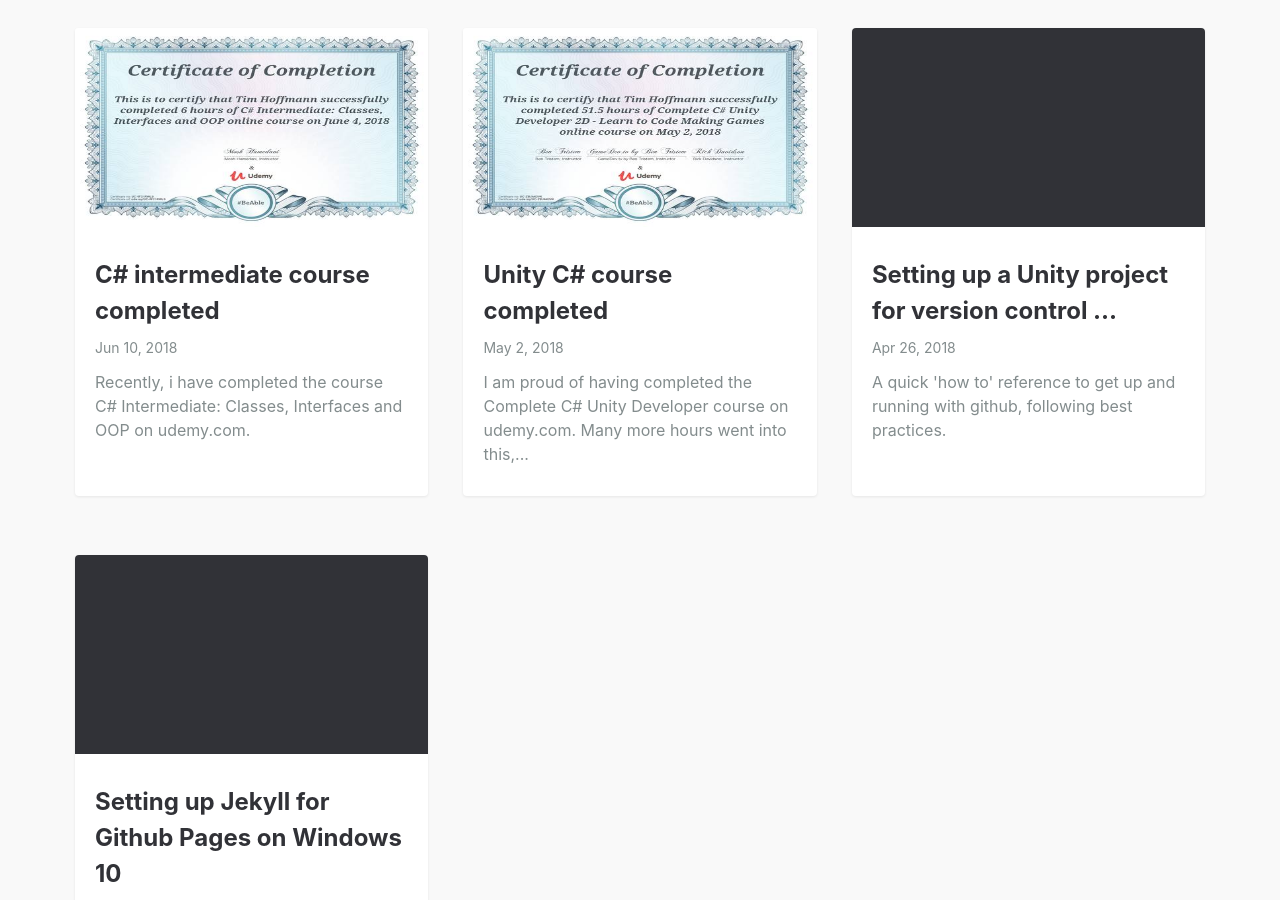
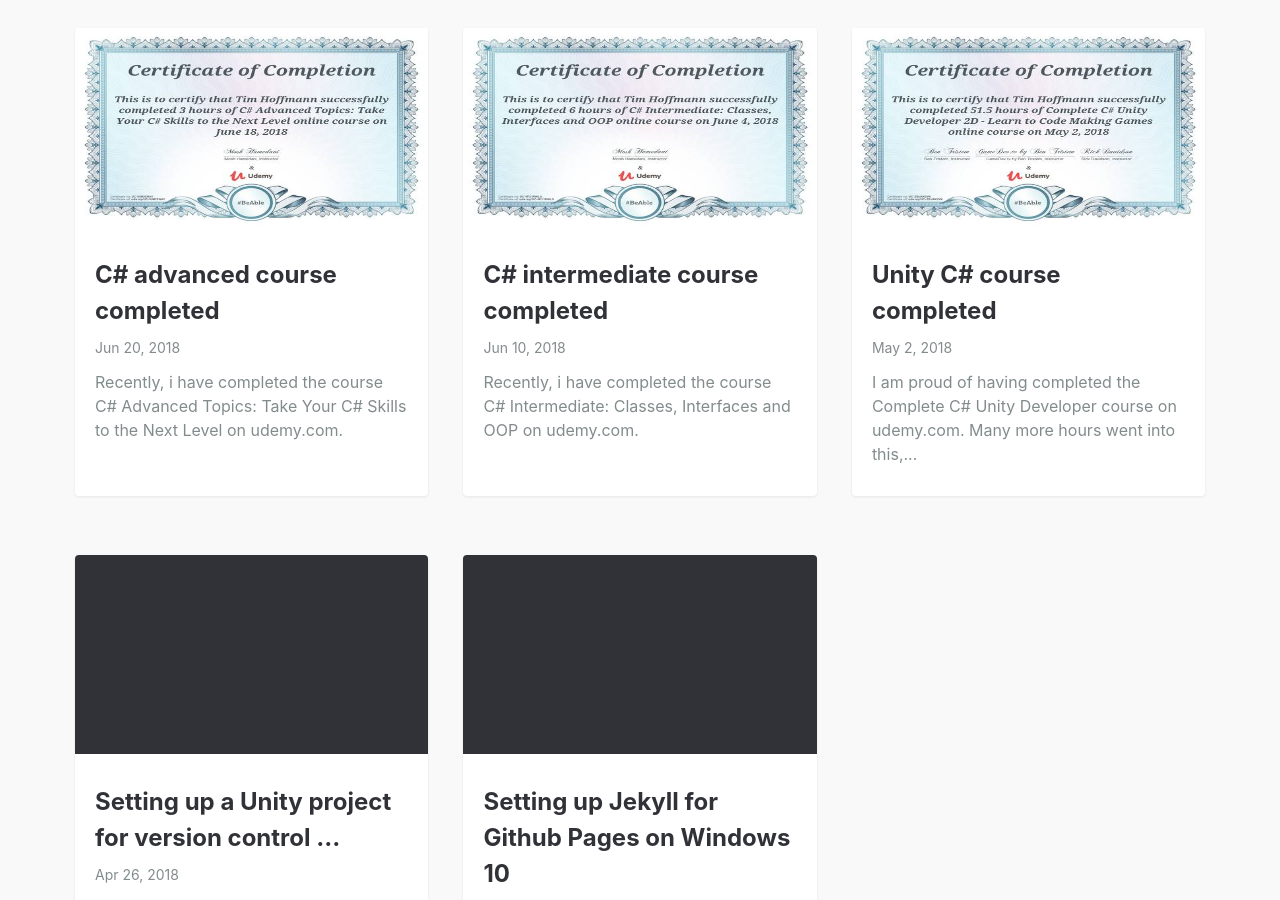
Before and after one commit to hoffmannprojects/hoffmannprojects.github.io, a Jekyll site: the page built from blog.md, in a window 1280 px wide and 900 px high, scrolled down 628 px. Built offline with Jekyll 4.4.1, drawn with Linux system fonts in a browser that asks for light colours.

Commit message:
Added C# advanced course

```diff
--- a/about.md
+++ b/about.md
@@ -40,9 +40,10 @@ Highly proactive and creative professional with interdisciplinary education and
 
 ## PROFESSIONAL DEVELOPMENT
 - Udemy course **"A Beginner's Guide To Machine Learning with Unity"**, present
+- Udemy course **“Complete C# Unity Developer”** [Certificate of Completion](https://www.udemy.com/certificate/UC-ZBJAK2VK/)
+- Udemy course **“C# Advanced Topics: Take Your C# Skills to the Next Level”** [Certificate of Completion](https://www.udemy.com/certificate/UC-IUM2ENAY/)
+- Udemy course **“C# Intermediate: Classes, Interfaces and OOP”** [Certificate of Completion](https://www.udemy.com/certificate/UC-6F21RWL9/)
 - Udemy course **“The Unreal Engine Developer Course”**, present
-- Udemy course **“Complete C# Unity Developer”** [Certificate of Completion](https://www.udemy.com/certificate/UC-ZBJAK2VK/)
-- Udemy course **“C# Intermediate: Classes, Interfaces and OOP”** [Certificate of Completion](https://www.udemy.com/certificate/UC-6F21RWL9/)
 
 ## EDUCATION
 - **B.A. Digital Media**, Baden-Wuerttemberg Cooperative State University Mannheim, 2009
--- /dev/null
+++ b/content_collections/_posts/2018-06-20-csharp-advanced-course-completed.md
@@ -0,0 +1,9 @@
+---
+layout: post
+title: C# advanced course completed
+featured-img: csharp-advanced-course-certificate
+---
+
+Recently, i have completed the course [C# Advanced Topics: Take Your C# Skills to the Next Level](https://www.udemy.com/csharp-advanced/) on udemy.com.
+
+![Certificate of completion](/assets/img/posts/csharp-intermediate-course-certificate.jpg "Certificate of completion")
```
Also changed, not shown: sw.js (+1 -1 lines), assets/img/posts/csharp-advanced-course-certificate.jpg (added), assets/img/posts/csharp-advanced-course-certificate_lg.jpg (added), assets/img/posts/csharp-advanced-course-certificate_md.jpg (added), assets/img/posts/csharp-advanced-course-certificate_placehold.jpg (added), assets/img/posts/csharp-advanced-course-certificate_sm.jpg (added), assets/img/posts/csharp-advanced-course-certificate_thumb.jpg (added), assets/img/posts/csharp-advanced-course-certificate_thumb@2x.jpg (added), assets/img/posts/csharp-advanced-course-certificate_xs.jpg (added).
